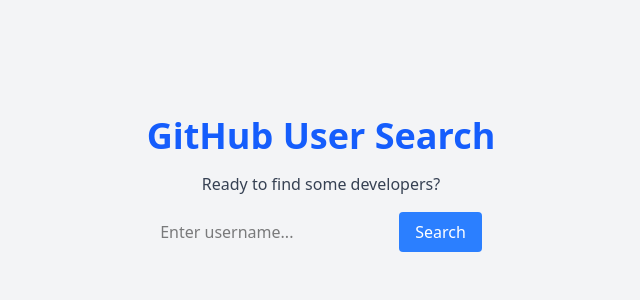
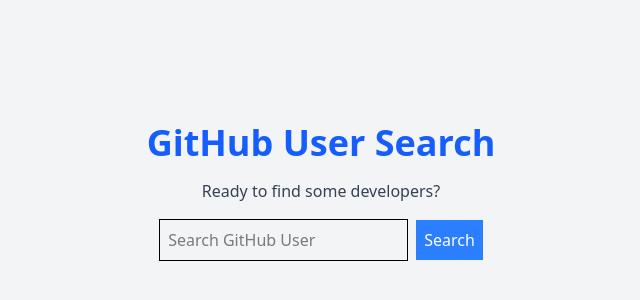
Before and after one commit to FrankieWilson1/alx-fe-reactjs, a React app in the folder github-user-search/: page / in a window 1280 px wide. Shown: the part 200-500 px from the top of the page, without its empty margins (319-959 px from the left). Built offline with nearby package versions, Linux system fonts and the light colour scheme; the HTML template or start-up script is replaced by a standard one.

Commit message:
integrate the GitHub api and creates basic search feature

```diff
--- a/github-user-search/src/components/Search.jsx
+++ b/github-user-search/src/components/Search.jsx
@@ -1,52 +1,55 @@
-import React, { useState } from "react";
-import { fetchUserData } from "../services/githubService";
+import React, { useState } from 'react';
+import { fetchUserData } from '../services/githubService';
 
 const Search = () => {
-    const [search, setSearch] = useState('');
-    const [userData, setUserData] = useState([]);
+    const [username, setUsername] = useState('');
+    const [user, setUser] = useState(null);
     const [loading, setLoading] = useState(false);
+    const [error, setError] = useState(false);
 
-    const handleSubmit = async (e) => {
+    const handleFormSubmit = async (e) => {
         e.preventDefault();
         setLoading(true);
+        setError(false);
+        setUser(null);
 
         try {
-            const data = await fetchUserData(search);
-            setUserData(data.items);
-        } catch (error) {
-            console.error("Search failed");
+            const data = await fetchUserData(username);
+            setUser(data);
+        } catch (err) {
+            setError(true);
         } finally {
             setLoading(false);
         }
     };
 
     return (
-        <div className="p-4">
-            <form onSubmit={handleSubmit} className="flex gap-2">
+        <div className="search-container p-4">
+            <form onSubmit={handleFormSubmit}>
                 <input
                     type="text"
-                    value={search}
-                    onChange={(e) => setSearch(e.target.value)}
-                    placeholder="Enter username..."
+                    className="border p-2"
+                    placeholder="Search GitHub User"
+                    value={username}
+                    onChange={(e) => setUsername(e.target.value)}
                 />
-                <button
-                    type="submit"
-                    className="bg-blue-500 text-white px-4 py-2 rounded"
-                >
-                    Search
-                </button>
+                <button className="bg-blue-500 text-white p-2 ml-2" type='submit'>Search</button>
             </form>
 
-            {loading && <p>Loading...</p>}
+            {loading && <p>Loading....</p>}
 
-            <div className="mt-4">
-                {userData.map(user => (
-                    <div className="border-b py-2">
-                        <img src={user.avatar_url} alt={user.login} className="w-10 rounded-full inline mr-2" />
-                        <a href={user.html_url} target="_blank" rel="noreferrer">{user.login}</a>
+            {error && <p>Looks like we cant find the user</p>}
+
+            {
+                user && (
+                    <div className="user-info mt-4">
+                        <img src={user.avatar_url} alt={user.login} width='100' />
+                        <h2>{user.name || user.login}</h2>
+                        <p>{user.bio}</p>
+                        <a href={user.html_url} target='_blank' rel='noreferrer'>View GitHub Profile</a>
                     </div>
-                ))}
-            </div>
+                )
+            }
         </div>
     );
 };
--- a/github-user-search/src/services/githubService.js
+++ b/github-user-search/src/services/githubService.js
@@ -11,7 +11,7 @@
  */
 export const fetchUserData = async (username) => {
     try {
-        const response = await axios.get(`{GITHUB_URL}/search/users?q=${username}`);
+        const response = await axios.get(`${GITHUB_URL}/users/${username}`);
         return response.data;
     } catch (error) {
         console.error("Error fetching data from GitHub: ", error);
```
